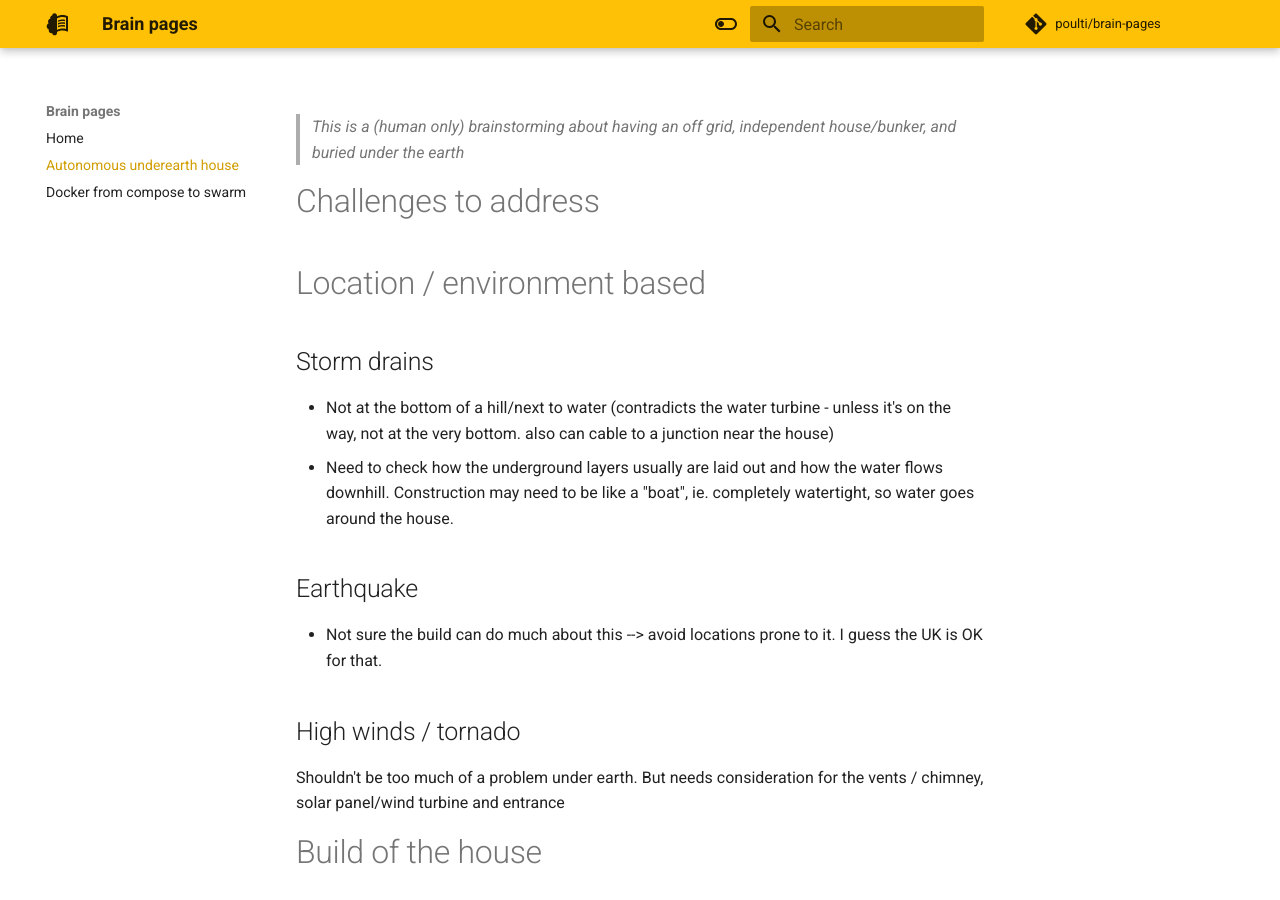
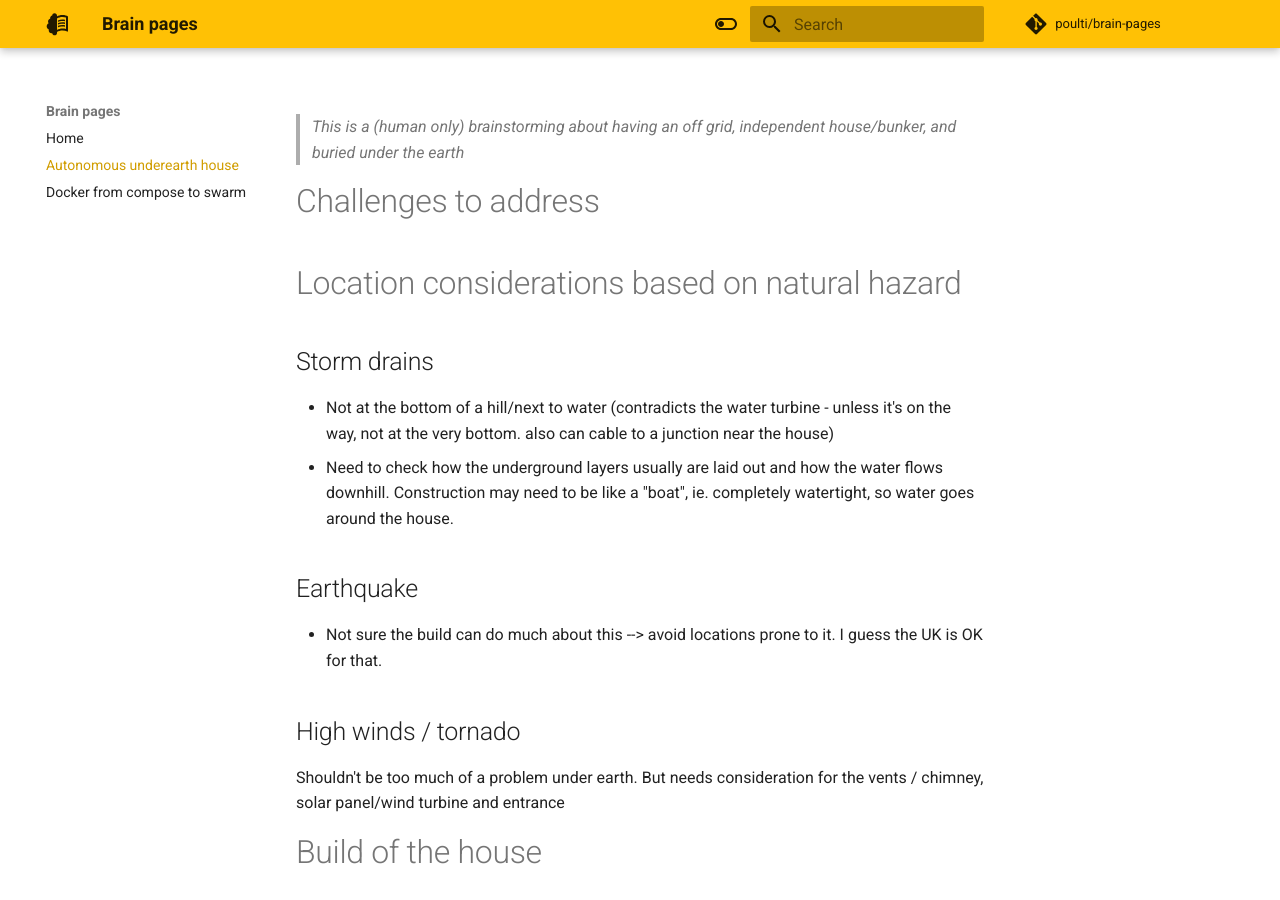
Before and after one commit to poulti/brain-pages, an MkDocs documentation site: the page built from docs/autonomous-underearth-house.md, in a window 1280 px wide and 900 px high. Built offline with MkDocs 1.6.1 and Material for MkDocs 9.7.7, drawn with Linux system fonts in a browser that asks for light colours; comment, search, counter and statistics services are not loaded.

Commit message:
title update

```diff
--- a/docs/autonomous-underearth-house.md
+++ b/docs/autonomous-underearth-house.md
@@ -5,7 +5,7 @@ tags: Blog
 > _This is a (human only) brainstorming about having an off grid, independent house/bunker, and buried under the earth_
 
 # Challenges to address
-# Location / environment based
+# Location considerations based on natural hazard
 
 ## Storm drains
 - Not at the bottom of a hill/next to water (contradicts the water turbine - unless it's on the way, not at the very bottom. also can cable to a junction near the house)
@@ -15,7 +15,6 @@ tags: Blog
 ## High winds / tornado
 Shouldn't be too much of a problem under earth.
 But needs consideration for the vents / chimney, solar panel/wind turbine and entrance
-
 
 # Build of the house
 
```
